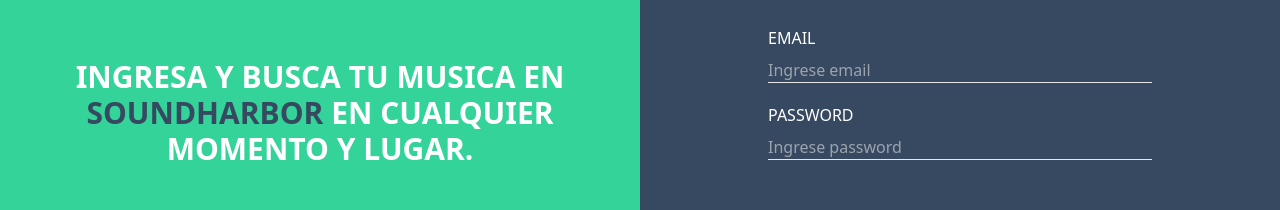
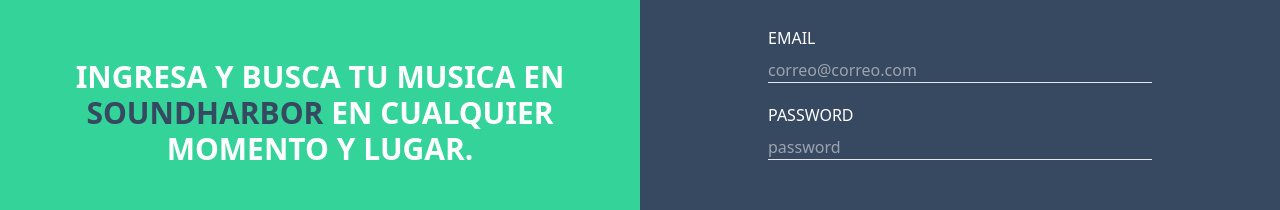
Before and after one commit to bestradag05/SoundHarbor-Frontend, a React (Vite) app: page / in a window 1280 px wide. Shown: the part 287-497 px from the top of the page. Built offline with nearby package versions, Linux system fonts and the light colour scheme.

Commit message:
update placeholder inputs

```diff
--- a/src/components/SingIn.jsx
+++ b/src/components/SingIn.jsx
@@ -80,7 +80,7 @@
                         name='email'
                         className="bg-transparent border-b mt-2 text-white w-full focus:outline-none"
                         value={email}
-                        onChange={e => setEmail(e.target.value)} placeholder="Ingrese email" />
+                        onChange={e => setEmail(e.target.value)} placeholder="correo@correo.com" />
                 </div>
 
                 <div className="mb-5">
@@ -90,7 +90,7 @@
                         className="bg-transparent border-b mt-2 text-white w-full focus:outline-none"
                         value={password}
                         onChange={e => setPassword(e.target.value)}
-                        placeholder="Ingrese password" />
+                        placeholder="password" />
                 </div>
 
                 <div className="flex items-center gap-10 mt-16">
```
